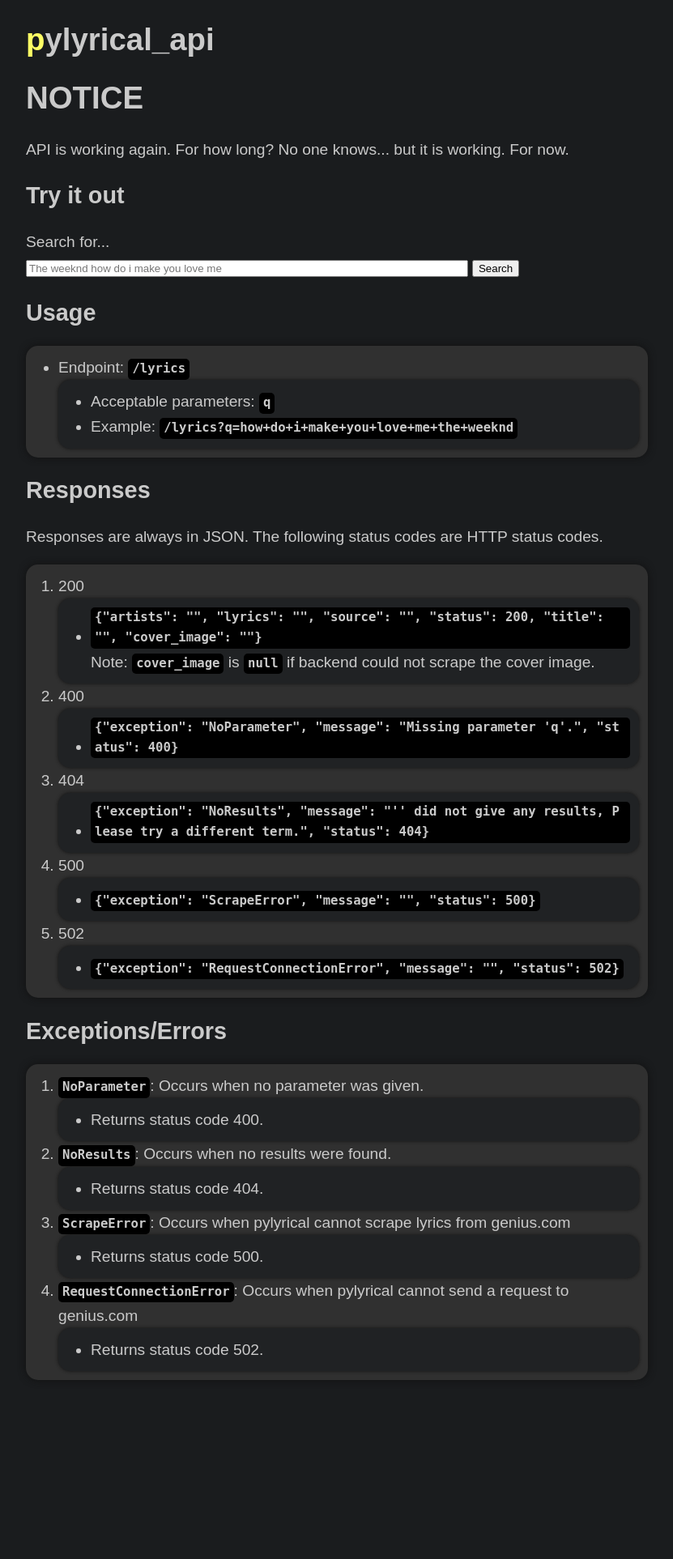
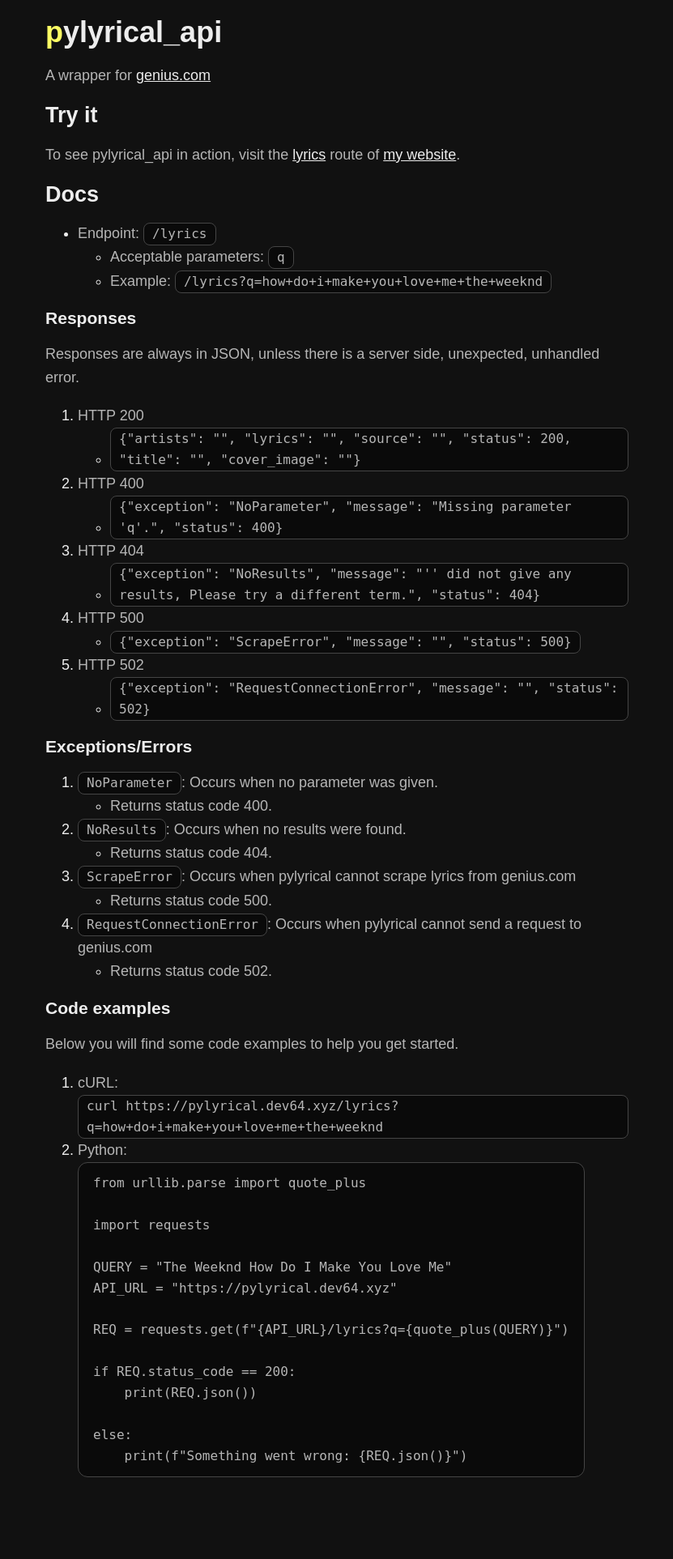
Before and after one commit to devlocalhost/pylyrical_api, a Flask app: page / in a window 1280 px wide. Shown: the whole page at 81% size, without its empty margins (224-1055 px from the left). Before the commit the page ends 1704 px from the top, so only its background shows below. Run offline with Flask 3, Linux system fonts and the light colour scheme; parts of the project's set-up code (start-up, migrations or seed data) failed here and were passed over.

Commit message:
rewrite ui

```diff
--- a/app.py
+++ b/app.py
@@ -21,6 +21,16 @@ client = httpx.Client(http2=True)
 APP_SECRET_TOKEN = os.environ.get("APP_SECRET_TOKEN")
 API_SCRAPER_URL = os.environ.get("API_SCRAPER_URL")
 USER_AGENT = "Mozilla/5.0 (Linux; Android 15; SM-G960U) AppleWebKit/537.36 (KHTML, like Gecko) Chrome/135.0.7049.38 Mobile Safari/537.36"
+
+WEBSITE_MODE = os.getenv("WEBSITE_MODE")
+
+
+if WEBSITE_MODE == "debug":
+    print("[PYLYRICAL] DEBUG = True")
+    app.config["DEBUG"] = True
+
+    print("[PYLYRICAL] TEMPLATES_AUTO_RELOAD = True")
+    app.config["TEMPLATES_AUTO_RELOAD"] = True
 
 
 class ScrapeError(Exception):
--- a/static/border-outline.css
+++ /dev/null
@@ -1,7 +0,0 @@
-* {
-    /* border: 2px dashed rgb(112, 125, 139); */
-    outline-color: rgb(112, 125, 139);
-    outline-offset: -3px;
-    outline-style: dashed;
-    outline-width: 2px;
-}
--- /dev/null
+++ b/static/css/style.css
@@ -0,0 +1,158 @@
+:root {
+    --accent-color: #ffff64;
+    --body-background-color: #111111;
+    --body-secondary-color: #0A0A0A;
+    --primary-text-color: #EDEDED;
+    --secondary-text-color: #B6B6B6;
+    --border-outline-color: #454545;
+    --element-hover-background-color: #232323;
+    --button-background-color: #EDEDED;
+    --button-hover-color: #D4D4D4;
+    --button-text-color: #0A0A0A;
+}
+
+html {
+    overflow-x: hidden;
+    margin-right: calc(-1 * (100vw - 100%));
+}
+
+body {
+    font-family: sans-serif;
+    font-size: 18px;
+    color: var(--secondary-text-color);
+    background-color: var(--body-background-color);
+    margin: 1em auto;
+    max-width: 40em;
+    line-height: 1.62;
+    padding: 0 0.92em 3.64em;
+    overflow-wrap: break-word;
+}
+
+hr {
+    border: 1px var(--border-outline-color) solid;
+}
+
+h1, h2, h3, h4, h5, h6 {
+    color: var(--primary-text-color);
+    line-height: 1.2;
+    margin-bottom: 0.4em;
+    margin-top: 0.4em;
+}
+
+code,
+.code-block {
+    background-color: var(--body-secondary-color);
+    border: 1px var(--border-outline-color) solid;
+    font-family: 'JetBrains Mono', monospace;
+    font-size: 16px;
+    word-break: break-word;
+    white-space: pre-wrap;
+    transition: background-color 0.3s ease, transform 0.3s ease;
+}
+
+code {
+    padding: 0 10px;
+    border-radius: 8px;
+    display: inline-block;
+}
+
+.code-block {
+    padding: 12px 18px;
+    border-radius: 12px;
+    display: inline-block;
+}
+
+code:hover {
+    background-color: var(--element-hover-background-color);
+}
+
+a {
+    color: var(--primary-text-color);
+    transition: color 0.3s ease;
+    word-break: break-word; /* possibly a bad choice? */
+}
+
+a:hover {
+    color: var(--accent-color);
+}
+
+li::marker {
+    color: var(--primary-text-color);
+}
+
+button {
+    font-size: 18px;
+    padding: 12px;
+    border: 1px solid var(--border-outline-color);
+    border-radius: 8px;
+    background: var(--button-background-color);
+    color: var(--button-text-color);
+    transition: transform 0.3s ease, background-color 0.3s ease;
+    cursor: pointer;
+}
+
+button:active {
+    transform: scale(0.96);
+    background: var(--button-hover-color);
+}
+
+.input-wrapper {
+    border: 1px solid var(--border-outline-color);
+    border-radius: 12px;
+    padding: 20px;
+    padding-top: 14px;
+    background-color: var(--body-secondary-color);
+    display: flex;
+    width: 100%;
+    flex-direction: column;
+    box-sizing: border-box;
+    gap: 0.2em;
+}
+
+.input-wrapper label {
+    color: var(--secondary-text-color);
+    font-size: 1em;
+}
+
+.input-wrapper input {
+    border: 1px solid var(--border-outline-color);
+    border-radius: 8px;
+    background: var(--body-secondary-color);
+    color: var(--primary-text-color);
+    padding: 0.6em 0.8em;
+    outline: none;
+    font-size: 1em;
+    transition: background-color 0.3s ease;
+}
+
+.input-wrapper input:focus {
+    background-color: var(--element-hover-background-color);
+}
+
+.input-wrapper button {
+    margin-top: 20px;
+}
+
+.colored::first-letter {
+    color: var(--accent-color);
+}
+
+.current-endpoint {
+    color: #45A557;
+}
+
+.primary-text-color {
+    color: var(--primary-text-color);
+}
+
+.navigation {
+    display: flex;
+    justify-content: space-between;
+    padding-left: 12px;
+    padding-right: 12px;
+    padding-bottom: 12px;
+}
+
+.navigation p {
+    margin: 0;
+}
--- a/static/script.js
+++ /dev/null
@@ -1,69 +0,0 @@
-// copy code on code tag click
-
-window.onload = function () {
-    const codeElements = document.querySelectorAll("code");
-
-    if (codeElements.length > 0) {
-        codeElements.forEach(function (codeElement) {
-            codeElement.onclick = function () {
-                document.execCommand("copy");
-            };
-
-            codeElement.addEventListener("copy", function (event) {
-                event.preventDefault();
-
-                if (event.clipboardData) {
-                    const textToCopy =
-                        codeElement.textContent || codeElement.innerText;
-                    event.clipboardData.setData("text/plain", textToCopy);
-                    console.log(event.clipboardData.getData("text"));
-                }
-            });
-        });
-    } else {
-        console.error("No code elements found.");
-    }
-};
-
-// copy code on code tag click
-
-// "debug" stylesheet
-
-function setCount(count) {
-    localStorage.setItem("clickCount", count);
-}
-
-function getCount() {
-    return parseInt(localStorage.getItem("clickCount")) || 0;
-}
-
-let isDebugStylesheetVisible = false;
-
-function toggleStylesheet() {
-    const clickCount = getCount();
-    setCount(clickCount + 1);
-
-    if (clickCount % 3 === 0) {
-        isDebugStylesheetVisible = !isDebugStylesheetVisible;
-
-        const debugStylesheet = document.getElementById("debug-stylesheet");
-        debugStylesheet.disabled = !isDebugStylesheetVisible;
-    }
-}
-
-// "debug" stylesheet
-
-// pill width
-
-window.addEventListener("scroll", function () {
-    var scrollPercentage =
-        (document.documentElement.scrollTop + document.body.scrollTop) /
-        (document.documentElement.scrollHeight -
-            document.documentElement.clientHeight);
-    var barWidth = Math.min(scrollPercentage * 100, 100);
-    // var barWidth = scrollPercentage * 105; // ...? lol
-
-    document.getElementById("scrollBar").style.width = barWidth + "vw";
-});
-
-// pill width
--- a/static/style.css
+++ /dev/null
@@ -1,76 +0,0 @@
-:root {
-    --accent-color: #ffff64;
-    --background-color: rgb(26, 28, 30);
-    --text-color: #cacaca;
-    --ul-ol-background-color: #303030;
-    --box-border-color: #111;
-    --box-border-size: 10px;
-}
-
-code {
-    background-color: #000; /* #151515; */
-    padding-left: 5px;
-    padding-right: 5px;
-    border-radius: 5px;
-    font-weight: bold;
-    display: inline-block;
-    white-space: normal;
-    max-width: 100%;
-    word-break: break-all;
-    word-wrap: break-word;
-}
-
-.top-bar {
-    background-color: var(--accent-color);
-    box-shadow: 0 0 8px var(--accent-color);
-    height: 3px;
-    transition: width 0.1s; /* width: 100vw; */
-    position: fixed;
-    top: 0;
-    left: 0;
-    z-index: 1000;
-    margin: 0;
-}
-
-code:hover {
-    box-shadow: 0 0 14px var(--accent-color);
-}
-
-ul, ol {
-    background: var(--ul-ol-background-color);
-    padding-top: 11px;
-    padding-bottom: 11px;
-    padding-right: 11px;
-    border-radius: 15px;
-    box-shadow: 0 0 var(--box-border-size) var(--box-border-color);
-}
-
-ul {
-    list-style-type: disc; /* the default, "circle" is uglier than me. */
-}
-
-ol ol, ol ul, ul ul {
-    background: rgb(32, 34, 36);
-    box-shadow: 0 0 4px var(--box-border-color);
-}
-
-
-input {
-    width: 70%;
-}
-body {
-    color: var(--text-color); /* rgba(255, 255, 245, .86); */
-    background-color: var(--background-color);
-    margin: 1em auto;
-    max-width: 40em;
-    font: 1.2em/1.62 sans-serif;
-    padding: 0 0.92em 3.24em;
-}
-
-.colored::first-letter {
-    color: var(--accent-color);
-}
-
-h1, h2 {
-    line-height: 1.2;
-}
--- /dev/null
+++ b/templates/base.html
@@ -0,0 +1,24 @@
+<!doctype html>
+<html lang="en">
+    <head>
+        {% block head %}
+        <title>{% block title %}{% endblock %}</title>
+
+        <meta name="viewport" content="width=device-width, initial-scale=1" />
+        <meta charset="utf-8" />
+
+        <link rel="stylesheet" href="/static/css/style.css" />
+        {% endblock %}
+    </head>
+
+    <body>
+        <div class="content">
+            {% block content %}
+            {% endblock %}
+        </div>
+    </body>
+
+    <!-- 100% privacy-first analytics -->
+    <script data-collect-dnt="true" async src="https://scripts.simpleanalyticscdn.com/latest.js"></script>
+    <noscript><img src="https://queue.simpleanalyticscdn.com/noscript.gif?collect-dnt=true" alt="" referrerpolicy="no-referrer-when-downgrade"/></noscript>
+</html>
--- a/templates/index.html
+++ b/templates/index.html
@@ -1,36 +1,18 @@
-<!doctype html>
-<html lang="en">
-    <head>
-        <title>pylyrical_api - lyrics API scraping from genius.com</title>
-        <meta name="viewport" content="width=device-width, initial-scale=1" />
-        <meta charset="utf-8" />
-        <link rel="stylesheet" href="/static/style.css" id="default-stylesheet" />
-        <link rel="stylesheet" href="/static/border-outline.css" id="debug-stylesheet" disabled />
-    </head>
-    <body>
-        <div class="top-bar" id="scrollBar"></div>
+{% extends "base.html" %}
 
-        <h1 class="colored" onclick="toggleStylesheet()">pylyrical_api</h1>
+{% block title %}
+    pylyrical_api - lyrics API scraping from genius.com
+{% endblock %}
 
-        <h1>NOTICE</h1>
-        <p>API is working again. For how long? No one knows... but it is working. For now.</p>
+{% block content %}
 
-        <h2>Try it out</h2>
-        <form action="/lyrics" method="get">
-            <label for="query">Search for...</label>
-            <br />
-            <input
-                type="text"
-                id="query"
-                name="q"
-                placeholder="The weeknd how do i make you love me"
-                required
-            />
-            <button type="submit">Search</button>
-        </form>
+    <h1 class="colored">pylyrical_api</h1>
+    <p>A wrapper for <a href="https://genius.com">genius.com</a></p>
 
-        <h2>Usage</h2>
+    <h2>Try it</h2>
+    <p>To see pylyrical_api in action, visit the <a href="https://dev64.xyz/lyrics">lyrics</a> route of <a href="https://dev64.xyz">my website</a>.</p>
 
+    <h2>Docs</h2>
     <ul>
         <li>Endpoint: <code>/lyrics</code></li>
         <ul>
@@ -42,40 +24,39 @@
         </ul>
     </ul>
 
-        <h2>Responses</h2>
-        <p>Responses are always in JSON. The following status codes are HTTP status codes.</p>
+    <h3>Responses</h3>
+    <p>Responses are always in JSON, unless there is a server side, unexpected, unhandled error.</p>
 
     <ol>
-            <li>200</li>
+        <li>HTTP 200</li>
         <ul>
             <li>
                 <code>{"artists": "", "lyrics": "", "source": "", "status": 200, "title": "", "cover_image": ""}</code>
-                    Note: <code>cover_image</code> is <code>null</code> if backend could not scrape the cover image.
             </li>
         </ul>
 
-            <li>400</li>
+        <li>HTTP 400</li>
         <ul>
             <li>
                 <code>{"exception": "NoParameter", "message": "Missing parameter 'q'.", "status": 400}</code>
             </li>
         </ul>
 
-            <li>404</li>
+        <li>HTTP 404</li>
         <ul>
             <li>
                 <code>{"exception": "NoResults", "message": "'' did not give any results, Please try a different term.", "status": 404}</code>
             </li>
         </ul>
 
-            <li>500</li>
+        <li>HTTP 500</li>
         <ul>
             <li>
                 <code>{"exception": "ScrapeError", "message": "", "status": 500}</code>
             </li>
         </ul>
 
-            <li>502</li>
+        <li>HTTP 502</li>
         <ul>
             <li>
                 <code>{"exception": "RequestConnectionError", "message": "", "status": 502}</code>
@@ -83,8 +64,7 @@
         </ul>
     </ol>
 
-        <h2>Exceptions/Errors</h2>
-
+    <h3>Exceptions/Errors</h3>
     <ol>
         <li>
             <code>NoParameter</code>: Occurs when no parameter was given.
@@ -115,10 +95,26 @@
         </ul>
     </ol>
 
-        <script src="/static/script.js"></script>
-    </body>
+    <h3>Code examples</h3>
+    <p>Below you will find some code examples to help you get started.</p>
 
-    <!-- 100% privacy-first analytics -->
-    <script data-collect-dnt="true" async src="https://scripts.simpleanalyticscdn.com/latest.js"></script>
-    <noscript><img src="https://queue.simpleanalyticscdn.com/noscript.gif?collect-dnt=true" alt="" referrerpolicy="no-referrer-when-downgrade"/></noscript>
-</html>
+    <ol>
+        <li>cURL: <code>curl https://pylyrical.dev64.xyz/lyrics?q=how+do+i+make+you+love+me+the+weeknd</code></li>
+
+        <li>Python: <code class="code-block">from urllib.parse import quote_plus
+
+import requests
+
+QUERY = "The Weeknd How Do I Make You Love Me"
+API_URL = "https://pylyrical.dev64.xyz"
+
+REQ = requests.get(f"{API_URL}/lyrics?q={quote_plus(QUERY)}")
+
+if REQ.status_code == 200:
+    print(REQ.json())
+
+else:
+    print(f"Something went wrong: {REQ.json()}")</code></li>
+    </ol>
+
+{% endblock %}
```
Lines whose indentation alone changed are shown as unchanged.
